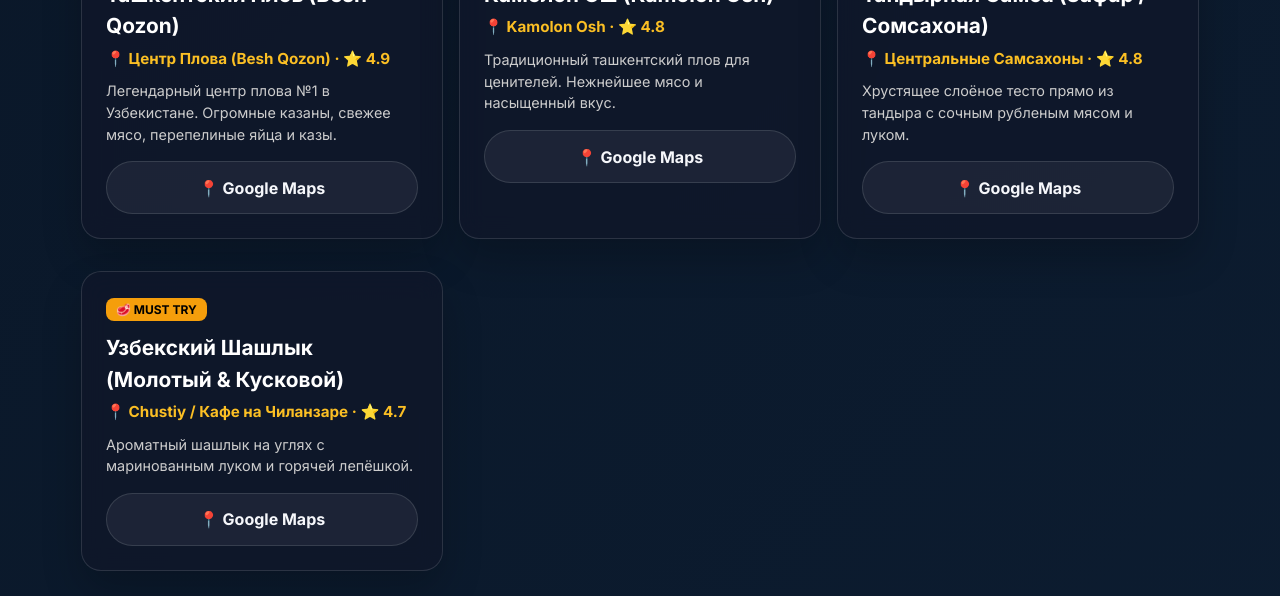
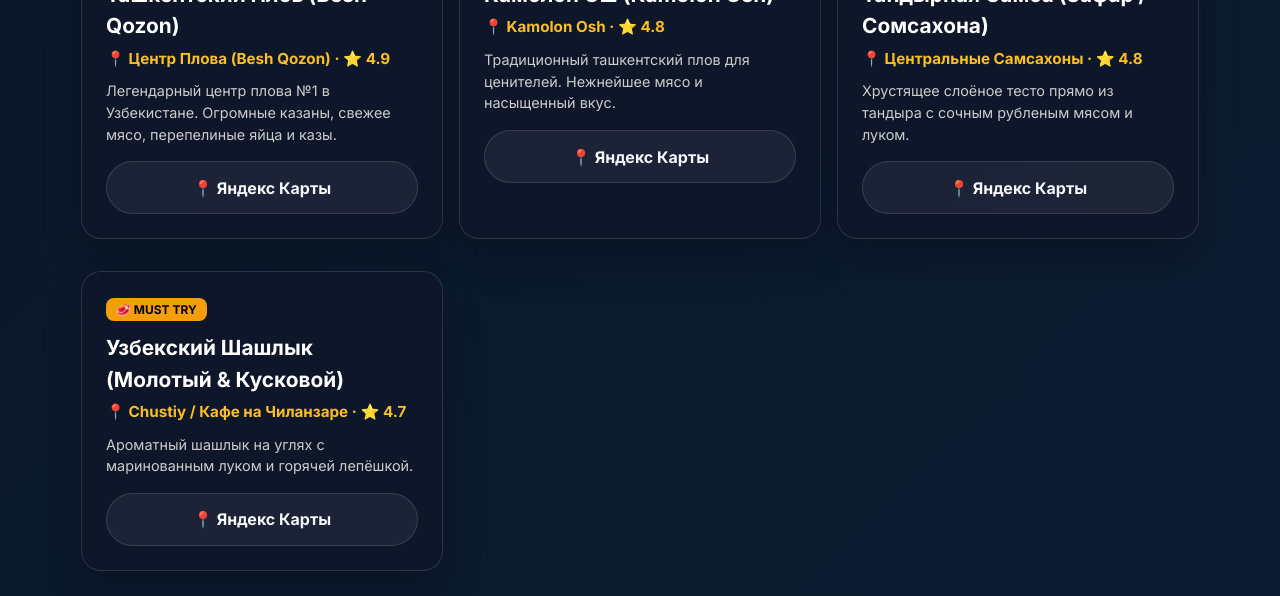
Before and after one commit to AlonsoLovesM/foreigner-uz-site, a React (Vite) app: page / in a window 1280 px wide. Shown: the part 3380-3976 px from the top of the page. Built offline with nearby package versions, Linux system fonts and the light colour scheme; no server answers; the HTML template or start-up script is replaced by a standard one.

Commit message:
Change maps

```diff
--- a/src/App.jsx
+++ b/src/App.jsx
@@ -33,7 +33,7 @@
       toLabel: 'В:',
       resultLabel: 'Итого:',
     },
-    places: { title: 'Полезные места', subtitle: 'Отели, обмен, клиники, рынки и заведения для отдыха.', google: 'Google Maps', taxi: 'Яндекс Go', location: 'Адрес' },
+    places: { title: 'Полезные места', subtitle: 'Отели, обмен, клиники, рынки и заведения для отдыха.', google: 'Яндекс Карты', taxi: 'Яндекс Go', location: 'Адрес' },
     favorites: { title: 'Избранное и план поездки', subtitle: 'Сохраняй места и собирай короткий маршрут на день.', empty: 'Пока нет сохранённых мест', emptyHint: 'Нажми ❤️ на любом месте, чтобы собрать маршрут.', ready: 'Сохранено', show: 'Показать избранное', clear: 'Очистить', planTitle: 'Короткий маршрут', stepLabel: 'Шаг' },
     mustVisit: { title: 'Что стоит посетить', subtitle: 'Лучшие точки Ташкента для прогулок, шопинга и впечатлений.' },
     routes: { title: 'Маршруты', subtitle: 'Готовые варианты для дня и вечера.' },
@@ -121,7 +121,7 @@
       toLabel: 'To:',
       resultLabel: 'Result:',
     },
-    places: { title: 'Useful places', subtitle: 'Hotels, exchange, clinics, markets and places to relax.', google: 'Google Maps', taxi: 'Yandex Go', location: 'Address' },
+    places: { title: 'Useful places', subtitle: 'Hotels, exchange, clinics, markets and places to relax.', google: 'Yandex Maps', taxi: 'Yandex Go', location: 'Address' },
     favorites: { title: 'Saved places & trip plan', subtitle: 'Save places you like and build a quick day plan.', empty: 'No saved places yet', emptyHint: 'Tap ❤️ on any place to start building your route.', ready: 'Saved', show: 'Show favorites', clear: 'Clear', planTitle: 'Quick route', stepLabel: 'Step' },
     mustVisit: { title: 'Must visit', subtitle: 'Top Tashkent spots for shopping, sightseeing and experiences.' },
     routes: { title: 'Routes', subtitle: 'Ready-made day and evening options.' },
@@ -209,7 +209,7 @@
       toLabel: 'तक:',
       resultLabel: 'परिणाम:',
     },
-    places: { title: 'उपयोगी स्थान', subtitle: 'होटल, विनिमय, क्लिनिक, बाजार और आराम करने की जगहें।', google: 'Google Maps', taxi: 'Yandex Go', location: 'पता' },
+    places: { title: 'उपयोगी स्थान', subtitle: 'होटल, विनिमय, क्लिनिक, बाजार और आराम करने की जगहें।', google: 'Yandex Maps', taxi: 'Yandex Go', location: 'पता' },
     favorites: { title: 'सहेजे गए स्थान और यात्रा योजना', subtitle: 'अपने पसंदीदा स्थान बचाएँ और एक छोटी दिन-योजना बनाएं।', empty: 'अभी तक कोई पसंदीदा स्थान नहीं', emptyHint: 'किसी भी स्थान पर ❤️ दबाकर अपना маршрут बनाएँ।', ready: 'सहेजा गया', show: 'पसंदीदा दिखाएँ', clear: 'साफ करें', planTitle: 'छोटा маршрут', stepLabel: 'कदम' },
     mustVisit: { title: 'ज़रूर देखें', subtitle: 'खरीदारी, sightseeing और अनुभवों के लिए ताशकंद के शीर्ष स्थान।' },
     routes: { title: 'मार्ग', subtitle: 'दिन और शाम के लिए तैयार विकल्प।' },
@@ -297,7 +297,7 @@
       toLabel: 'Ga:',
       resultLabel: 'Natija:',
     },
-    places: { title: 'Foydali joylar', subtitle: 'Mehmonxonalar, valyuta ayirboshlash, klinikalar va hordiq chiqarish maskanlari.', google: 'Google Maps', taxi: 'Yandex Go', location: 'Manzil' },
+    places: { title: 'Foydali joylar', subtitle: 'Mehmonxonalar, valyuta ayirboshlash, klinikalar va hordiq chiqarish maskanlari.', google: 'Yandex Xarita', taxi: 'Yandex Go', location: 'Manzil' },
     favorites: { title: 'Tanlanganlar va sayohat rejasi', subtitle: 'Yoqtirgan joylaringizni saqlang va qisqa kunlik marshrut yarating.', empty: 'Hozircha saqlangan joylar yo‘q', emptyHint: 'Har qanday joyda ❤️ bosib marshrutni yarating.', ready: 'Saqlangan', show: 'Tanlanganlarni ko‘rsatish', clear: 'Tozalash', planTitle: 'Qisqa marshrut', stepLabel: 'Qadam' },
     mustVisit: { title: 'Tashrif buyurish shart', subtitle: 'Toshkentdagi sayr, xarid va taassurotlar uchun eng yaxshi maskanlar.' },
     routes: { title: 'Yo‘nalishlar', subtitle: 'Kunduzgi va kechki tayyor yo‘nalishlar.' },
@@ -385,7 +385,7 @@
       toLabel: 'Кімге:',
       resultLabel: 'Нәтиже:',
     },
-    places: { title: 'Пайдалы орындар', subtitle: 'Қонақ үйлер, валюта айырбастау, клиникалар, базарлар және демалу орындары.', google: 'Google Maps', taxi: 'Yandex Go', location: 'Мекенжай' },
+    places: { title: 'Пайдалы орындар', subtitle: 'Қонақ үйлер, валюта айырбастау, клиникалар, базарлар және демалу орындары.', google: 'Яндекс Карта', taxi: 'Yandex Go', location: 'Мекенжай' },
     favorites: { title: 'Сақталған орындар мен сапар жоспары', subtitle: 'Ұнайтын орындарды сақтап, қысқа күндік маршрут құрыңыз.', empty: 'Әзірге сақталған орындар жоқ', emptyHint: 'Кез келген орынға ❤️ басып маршрут құра бастау.', ready: 'Сақталды', show: 'Сақталғандарды көрсету', clear: 'Тазалау', planTitle: 'Қысқа маршрут', stepLabel: 'Қадам' },
     mustVisit: { title: 'Көріп шығу керек', subtitle: 'Ташкенттегі ең қызықты орындар, сатып алу және әсерлер үшін.' },
     routes: { title: 'Маршруттар', subtitle: 'Күндізгі және кешкі дайын нұсқалар.' },
@@ -473,7 +473,7 @@
       toLabel: 'Кимге:',
       resultLabel: 'Натыйжа:',
     },
-    places: { title: 'Пайдалуу жайгашуулар', subtitle: 'Мейманканалар, валюта алмаштыруу, клиникалар, базарлар жана эс алуу жерлери.', google: 'Google Maps', taxi: 'Yandex Go', location: 'Дарек' },
+    places: { title: 'Пайдалуу жайгашуулар', subtitle: 'Мейманканалар, валюта алмаштыруу, клиникалар, базарлар жана эс алуу жерлери.', google: 'Яндекс Карта', taxi: 'Yandex Go', location: 'Дарек' },
     favorites: { title: 'Сакталган жерлер жана сапар планы', subtitle: 'Ұнай турган жерлерди сактап, кыска күндүк маршрут түзүңүз.', empty: 'Азырынча сакталган жерлер жок', emptyHint: 'Кез келген жерге ❤️ басып маршрут түзө баштаңыз.', ready: 'Сакталды', show: 'Сакталгандарды көрсөтүү', clear: 'Тазалоо', planTitle: 'Кыска маршрут', stepLabel: 'Кадам' },
     mustVisit: { title: 'Көрүү керек', subtitle: 'Ташкенттин эң сонун жерлери, сатып алуу жана тажрыйба үчүн.' },
     routes: { title: 'Маршруттар', subtitle: 'Күндүзгү жана кечки даяр варианттар.' },
@@ -517,7 +517,7 @@
       title: '🍲 Ташкентте Must Eat',
       subtitle: 'Өзбек тамактары жана аларды татуу үчүн белгилүү жерлер.',
       tipTitle: '💡 Плов боюнча кеңеш:',
-      tipDesc: 'Ташкентте плов эртең менен пиши жана түштөн кийин жейт. Эң жакшы убакыт — 11:30дөн 13:30га чейин. 14:00дөн кийин эң таттуусы барат.',
+      tipDesc: 'Ташкентте плов эртең менен пиши жана түштөн кийин жейт. Эң жакшы убакыт — 11:30дөн 13:30га чейин. 14:00дөн кийин эң таттуусу барат.',
     },
     phrasebook: {
       title: '🗣️ Туристтер үчүн өзбекче сөздүк',
@@ -561,8 +561,8 @@
       toLabel: '到：',
       resultLabel: '总计：',
     },
-    places: { title: '实用地点', subtitle: '酒店、外汇、诊所、集市与休闲场所。', google: 'Google 地图', taxi: 'Yandex 叫车', location: '地址' },
-    mustVisit: { title: '必游景点', subtitle: '塔什干最佳散步、购物和体验打卡点。', google: 'Google 地图', taxi: 'Yandex 叫车' },
+    places: { title: '实用地点', subtitle: '酒店、外汇、诊所、集市与休闲场所。', google: 'Yandex 地图', taxi: 'Yandex 叫车', location: '地址' },
+    mustVisit: { title: '必游景点', subtitle: '塔什干最佳散步、购物和体验打卡点。', google: 'Yandex 地图', taxi: 'Yandex 叫车' },
     routes: { title: '精选路线', subtitle: '为您准备好的日间和夜间游览方案。' },
     download: { pre: '即将登陆手机端', title: '打开应用，开启轻松精彩的旅行路线。', text: '我们致力于打造一款让您无需盲目搜索即可探索更多的产品。' },
     planner: {
@@ -622,7 +622,7 @@
 const PHRASEBOOK_LIST = [
   { uzbek: 'Salom! Assalomu alaykum!', translit: 'Salom! Assalomu alaykum!', ru: 'Здравствуйте!', en: 'Hello!', zh: '你好！' },
   { uzbek: 'Rahmat!', translit: 'Rahmat!', ru: 'Спасибо!', en: 'Thank you!', zh: '谢谢！' },
-  { uzbek: 'Bu nima turadi?', translit: 'Bu nima turadi?', ru: 'Что это?', en: 'What is this?', zh: '这是什么？' },
+  { uzbek: 'Bu nima?', translit: 'Bu nima?', ru: 'Что это?', en: 'What is this?', zh: '这是什么？' },
   { uzbek: 'Bu qancha turadi?', translit: 'Bu qancha turadi?', ru: 'Сколько это стоит?', en: 'How much is this?', zh: '这个多少钱？' },
   { uzbek: 'Bir oz arzonroq bo\'lmasa?', translit: 'Bir oz arzonroq bo\'lmasa?', ru: 'Можно немного дешевле?', en: 'Could you make it a bit cheaper?', zh: '能便宜一点吗？' },
   { uzbek: 'Bu juda mazali!', translit: 'Bu juda mazali!', ru: 'Очень вкусно!', en: 'It is very tasty!', zh: '非常好吃！' },
@@ -902,8 +902,8 @@
 
 function mapsUrl(place, language) {
   const queryValue = place.maps_query || `${getPlaceField(place, 'name', language)} ${getPlaceField(place, 'address', language)}`;
-  const query = encodeURIComponent(queryValue.trim());
-  return `https://www.google.com/maps/search/?api=1&query=${query}`;
+  const query = encodeURIComponent(`Ташкент ${queryValue}`.trim());
+  return `https://yandex.ru/maps/?text=${query}`;
 }
 
 function yandexTaxiUrl(place, language) {
@@ -958,6 +958,23 @@
 
   const [selectedMetroStation, setSelectedMetroStation] = useState(FULL_METRO_STATIONS[6]); // Pakhtakor by default
 
+  const [sharedPlaceId, setSharedPlaceId] = useState(null);
+
+  useEffect(() => {
+    const params = new URLSearchParams(window.location.search);
+    const placeId = params.get('place');
+    if (placeId) {
+      setSharedPlaceId(placeId);
+      setActiveCategory('all');
+      setTimeout(() => {
+        const el = document.getElementById(`place-${placeId}`);
+        if (el) {
+          el.scrollIntoView({ behavior: 'smooth', block: 'center' });
+        }
+      }, 400);
+    }
+  }, []);
+
   const [favorites, setFavorites] = useState(() => {
     try {
       const saved = localStorage.getItem('foreigner_favorites');
@@ -989,11 +1006,11 @@
   };
 
   const sharePlace = async (place) => {
-    const mapUrl = mapsUrl(place, language);
+    const ownSiteUrl = `${window.location.origin}${window.location.pathname}?place=${encodeURIComponent(place.id)}`;
     const shareData = {
       title: getPlaceField(place, 'name', language),
       text: getPlaceField(place, 'description', language),
-      url: mapUrl,
+      url: ownSiteUrl,
     };
 
     try {
@@ -1002,7 +1019,7 @@
         return;
       }
       await navigator.clipboard.writeText(`${shareData.title} — ${shareData.url}`);
-      alert('Ссылка на карту скопирована в буфер обмена');
+      alert('Ссылка скопирована — она откроет это место прямо на сайте');
     } catch (error) {
       console.error('Share failed', error);
     }
@@ -1291,8 +1308,7 @@
               <div style={{ fontSize: '0.85rem', color: '#cbd5e1', marginBottom: '8px' }}>{t('planner.vibeLabel')}</div>
               <div className="category-buttons" style={{ justifyContent: 'flex-start' }}>
                 {Object.entries(t('planner.modes')).map(([key, label]) => (
-                  <button
-                    key={key}
+                  <button key={key}
                     type="button"
                     className={`category-btn ${plannerMode === key ? 'active' : ''}`}
                     onClick={() => setPlannerMode(key)}
@@ -1346,8 +1362,7 @@
                     <div style={{ fontSize: '1.25rem', fontWeight: 'bold', color: '#fbbf24' }}>{item.uzbek}</div>
                     <div style={{ fontSize: '0.85rem', color: '#94a3b8', marginBottom: '10px' }}>[{item.translit}]</div>
                   </div>
-                  <button
-                    type="button"
+                  <button type="button"
                     onClick={() => speakText(item.uzbek)}
                     style={{ background: 'rgba(251, 191, 36, 0.2)', border: '1px solid #fbbf24', color: '#fbbf24', borderRadius: '10px', padding: '8px 14px', cursor: 'pointer', fontWeight: 'bold', fontSize: '1rem' }}
                   >
@@ -1410,8 +1425,7 @@
                 <p style={{ color: '#fbbf24', fontWeight: 'bold', margin: '0 0 10px', fontSize: '0.95rem' }}>📍 {item.spot} · ⭐ {item.rating}</p>
                 <p style={{ color: '#ccc', fontSize: '0.9rem', lineHeight: '1.5', margin: '0 0 16px' }}>{getTranslatedText(item.desc, language)}</p>
 
-                <a
-                  href={`https://www.google.com/maps/search/?api=1&query=$${encodeURIComponent(item.query)}`}
+                <a href={`https://yandex.ru/maps/?text=${encodeURIComponent('Ташкент ' + item.query)}`}
                   target="_blank"
                   rel="noopener noreferrer"
                   className="btn btn-secondary small"
@@ -1510,8 +1524,7 @@
               <div style={{ display: 'flex', flexDirection: 'column', gap: '14px' }}>
                 <div>
                   <label style={{ display: 'block', fontSize: '0.85rem', color: '#ccc', marginBottom: '6px' }}>{t('rate.amountLabel')}</label>
-                  <input
-                    type="number"
+                  <input type="number"
                     value={calcAmount}
                     onChange={(e) => setCalcAmount(e.target.value)}
                     style={{
@@ -1531,8 +1544,7 @@
                 <div style={{ display: 'flex', gap: '12px' }}>
                   <div style={{ flex: 1 }}>
                     <label style={{ display: 'block', fontSize: '0.85rem', color: '#ccc', marginBottom: '6px' }}>{t('rate.fromLabel')}</label>
-                    <select
-                      value={calcFrom}
+                    <select value={calcFrom}
                       onChange={(e) => setCalcFrom(e.target.value)}
                       style={{ width: '100%', padding: '10px', borderRadius: '8px', border: '1px solid rgba(255,255,255,0.2)', background: '#222', color: '#fff', fontSize: '1rem', outline: 'none' }}
                     >
@@ -1549,8 +1561,7 @@
 
                   <div style={{ flex: 1 }}>
                     <label style={{ display: 'block', fontSize: '0.85rem', color: '#ccc', marginBottom: '6px' }}>{t('rate.toLabel')}</label>
-                    <select
-                      value={calcTo}
+                    <select value={calcTo}
                       onChange={(e) => setCalcTo(e.target.value)}
                       style={{ width: '100%', padding: '10px', borderRadius: '8px', border: '1px solid rgba(255,255,255,0.2)', background: '#222', color: '#fff', fontSize: '1rem', outline: 'none' }}
                     >
@@ -1630,8 +1641,7 @@
           </div>
 
           <div style={{ display: 'flex', flexDirection: 'column', gap: '12px', marginBottom: '16px' }}>
-            <input
-              type="text"
+            <input type="text"
               value={searchQuery}
               onChange={(event) => setSearchQuery(event.target.value)}
               placeholder={language === 'ru' ? 'Поиск по названию, адресу или категории' : language === 'en' ? 'Search by name, address or category' : 'Nom, manzil yoki kategoriya bo\'yicha qidirish'}
@@ -1648,8 +1658,7 @@
             />
             <div className="category-buttons">
               {categoryFilters.map((category) => (
-                <button
-                  key={category.key}
+                <button key={category.key}
                   type="button"
                   className={`category-btn ${activeCategory === category.key ? 'active' : ''}`}
                   onClick={() => setActiveCategory(category.key)}
@@ -1670,9 +1679,8 @@
               filteredPlaces.map((place) => {
                 const isFav = favorites.includes(place.id);
                 return (
-                  <article key={place.id} className="place-card" style={{ position: 'relative' }}>
-                    <button
-                      type="button"
+                  <article key={place.id} id={`place-${place.id}`} className="place-card" style={{ position: 'relative', ...(place.id === sharedPlaceId ? { outline: '3px solid #fbbf24', boxShadow: '0 0 0 6px rgba(251,191,36,0.25)' } : {}) }}>
+                    <button type="button"
                       onClick={() => toggleFavorite(place.id)}
                       style={{
                         position: 'absolute', top: '12px', right: '12px', background: 'rgba(0,0,0,0.6)', border: 'none', borderRadius: '50%', width: '32px', height: '32px', cursor: 'pointer', display: 'flex', alignItems: 'center', justifyContent: 'center', fontSize: '1rem', zIndex: 2
@@ -1695,8 +1703,7 @@
                         🚖 {t('places.taxi')}
                       </a>
                     </div>
-                    <button
-                      type="button"
+                    <button type="button"
                       className="btn btn-secondary small"
                       onClick={() => sharePlace(place)}
                       style={{ width: '100%', marginTop: '10px', textAlign: 'center' }}
```
